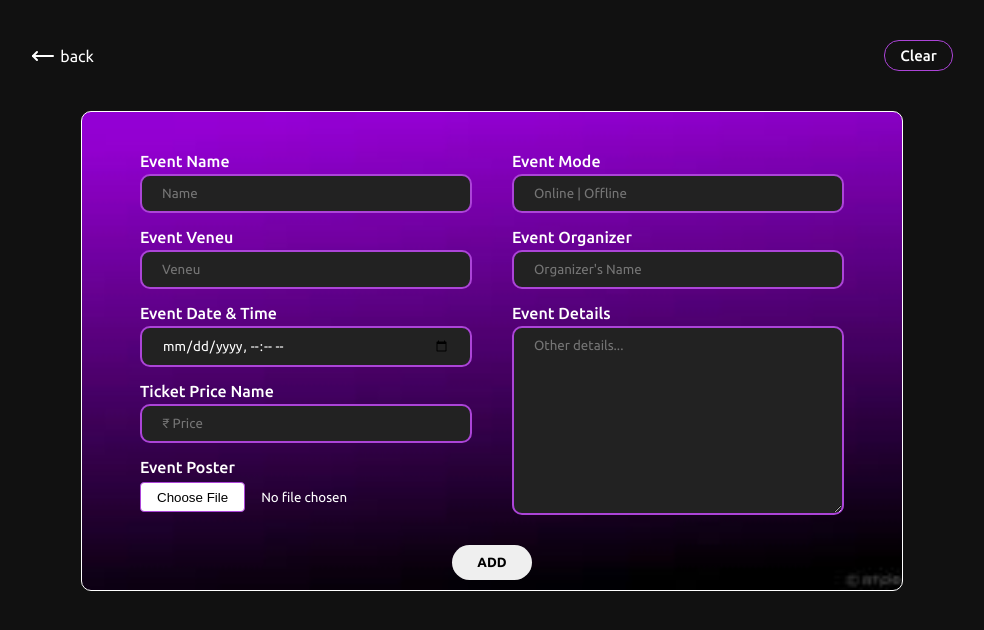
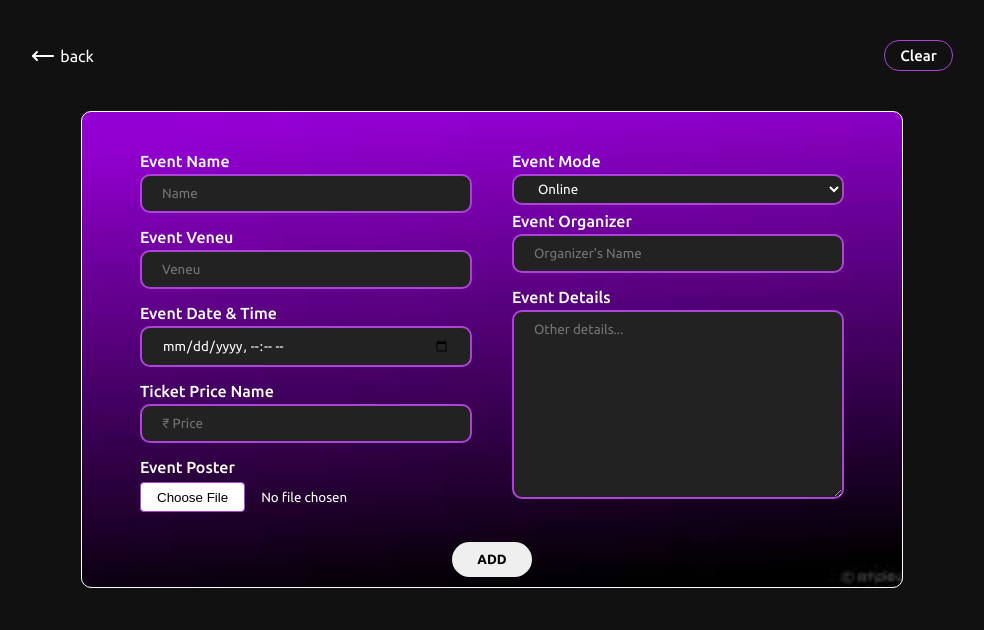
Before and after one commit to RedHawk-Tejas/event-management-app, a React (Create React App) app in the folder frontend/: page /organize_event in a window 1280 px wide. Shown: the top 630 px of the page, without its empty margins (148-1132 px from the left). Built offline with nearby package versions, Linux system fonts and the light colour scheme; sample sign-in values are in the browser's storage; the HTML template or start-up script is replaced by a standard one.

Commit message:
frontend all done

```diff
--- a/frontend/package.json
+++ b/frontend/package.json
@@ -50,5 +50,8 @@
   "description": "This project was bootstrapped with [Create React App](https://github.com/facebook/create-react-app).",
   "main": "index.js",
   "author": "",
-  "license": "ISC"
+  "license": "ISC",
+  "devDependencies": {
+    "eslint-config-react-app": "^7.0.1"
+  }
 }
--- a/frontend/src/page/OrganizeEvent.js
+++ b/frontend/src/page/OrganizeEvent.js
@@ -65,8 +65,6 @@ const OrganizeEvent = () => {
         handleReset();
     }
 
-
-
   return (
     <Wrapper>
     <Toastify />
@@ -133,13 +131,11 @@ const OrganizeEvent = () => {
                     </Row1>
                     <Row2>
                         <Group>
-                            <Label>Event Mode</Label>
-                            <Input
-                                type='text'
-                                placeholder='Online | Offline'
-                                value={eventMode}
-                                onChange={ (e) => setEventMode(e.target.value) }
-                            ></Input>
+                            <Label for="eventMode">Event Mode</Label>
+                            <Select onChange={ (e) => setEventMode(e.target.value) }>
+                                <Option value="Online">Online</Option>
+                                <Option value="Offline">Offline</Option>
+                            </Select>
                         </Group>
 
                         <Group>
@@ -282,6 +278,18 @@ const Label = styled.label`
     font-weight: 500;
 `;
 
+const Select = styled.select`
+    padding: 5px 20px;
+    margin-bottom: 7px;
+    background: #222;
+    border-radius: 10px;
+    color: #fff;
+    border: 2px solid #ac44d8;
+    outline: none;
+`;
+
+const Option = styled.option``;
+
 const Input = styled.input`
     padding: 10px 20px;
     width: 36vh;
```
Also changed, not shown: 1 other file (tests, documents, lock files or other folders).
